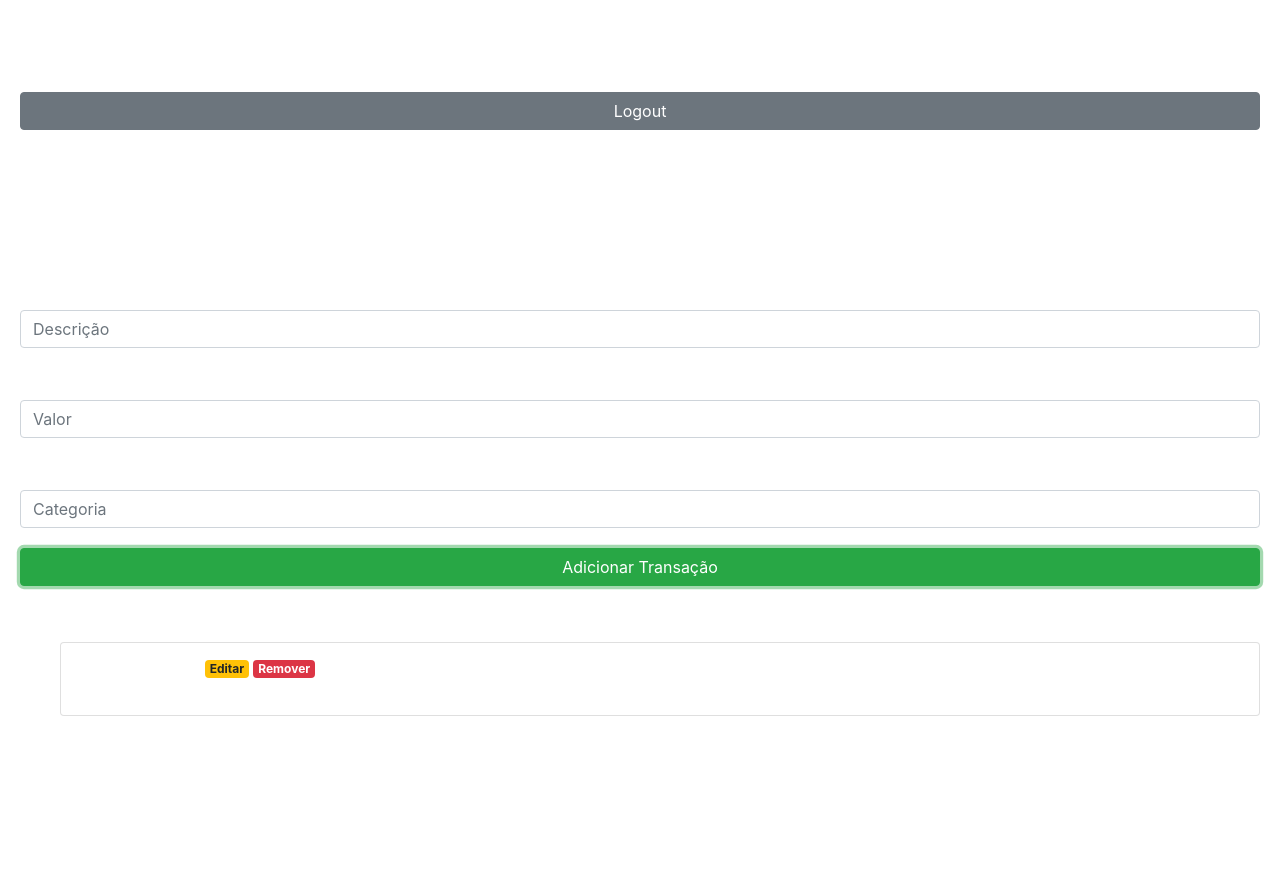
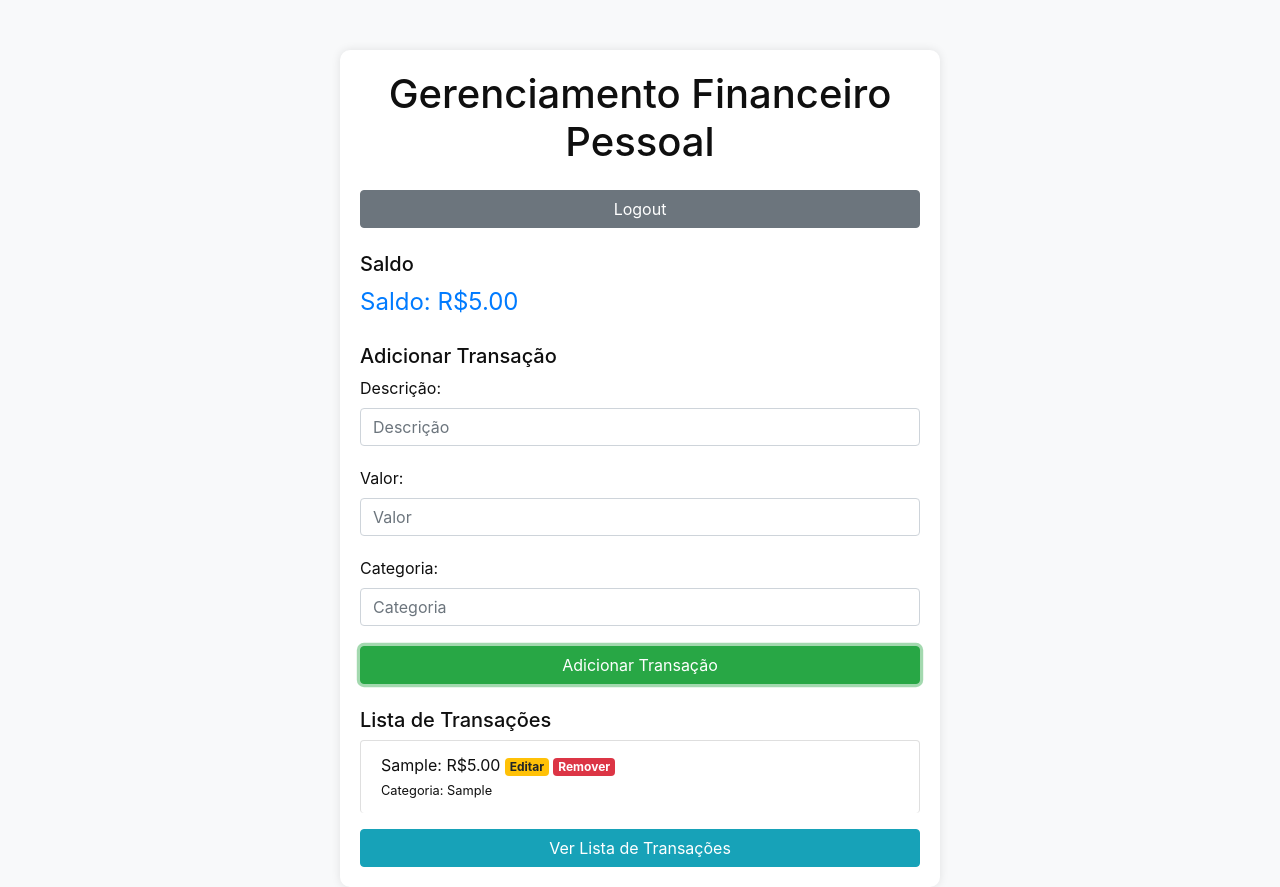
Before and after one commit to Rayan-1/appRVfinacer, a website: page index.html in a window 1280 px wide. Both pictures are taken after typing "Sample", "5", "Sample" into the empty fields and a click on the button "Adicionar Transação". Before the commit the page ends 800 px from the top, so only its background shows below. Drawn offline with nearby package versions, Linux system fonts and the light colour scheme.

Commit message:
Update index.html

```diff
--- a/index.html
+++ b/index.html
@@ -6,15 +6,21 @@
     <link rel="stylesheet" href="https://stackpath.bootstrapcdn.com/bootstrap/4.3.1/css/bootstrap.min.css">
     <style>
         body {
-            background-color: #fff;
-            color: #fff;
+            background-color: #f8f9fa;
+            color: #0f0f0f;
             margin: 0;
             padding: 0;
             box-sizing: border-box;
         }
 
         #app-container {
+            max-width: 600px;
+            margin: 0 auto;
             padding: 20px;
+            background-color: #fff;
+            border-radius: 10px;
+            box-shadow: 0 0 10px rgba(0, 0, 0, 0.1);
+            margin-top: 50px;
         }
 
         .btn {
@@ -23,6 +29,7 @@
 
         #balance {
             font-size: 1.5em;
+            color: #007bff;
         }
 
         .form-group {
@@ -30,9 +37,22 @@
         }
 
         a {
-            color: #28a745;
+            color: rgb(53, 40, 167);
         }
 
+        ul {
+            list-style: none;
+            padding: 0;
+        }
+
+        li {
+            border-bottom: 1px solid #dee2e6;
+            padding: 10px 0;
+        }
+
+        li:last-child {
+            border-bottom: none;
+        }
     </style>
     <title>Gerenciamento Financeiro Pessoal</title>
 </head>
@@ -68,6 +88,9 @@
             <h5>Lista de Transações</h5>
             <ul id="transactionList"></ul>
         </div>
+        <!-- Adicione este botão abaixo do formulário de adição de transação -->
+    <button type="button" class="btn btn-info" onclick="showTransactionList()">Ver Lista de Transações</button>
+
     </div>
     <script src="script.js"></script>
 </body>
```
